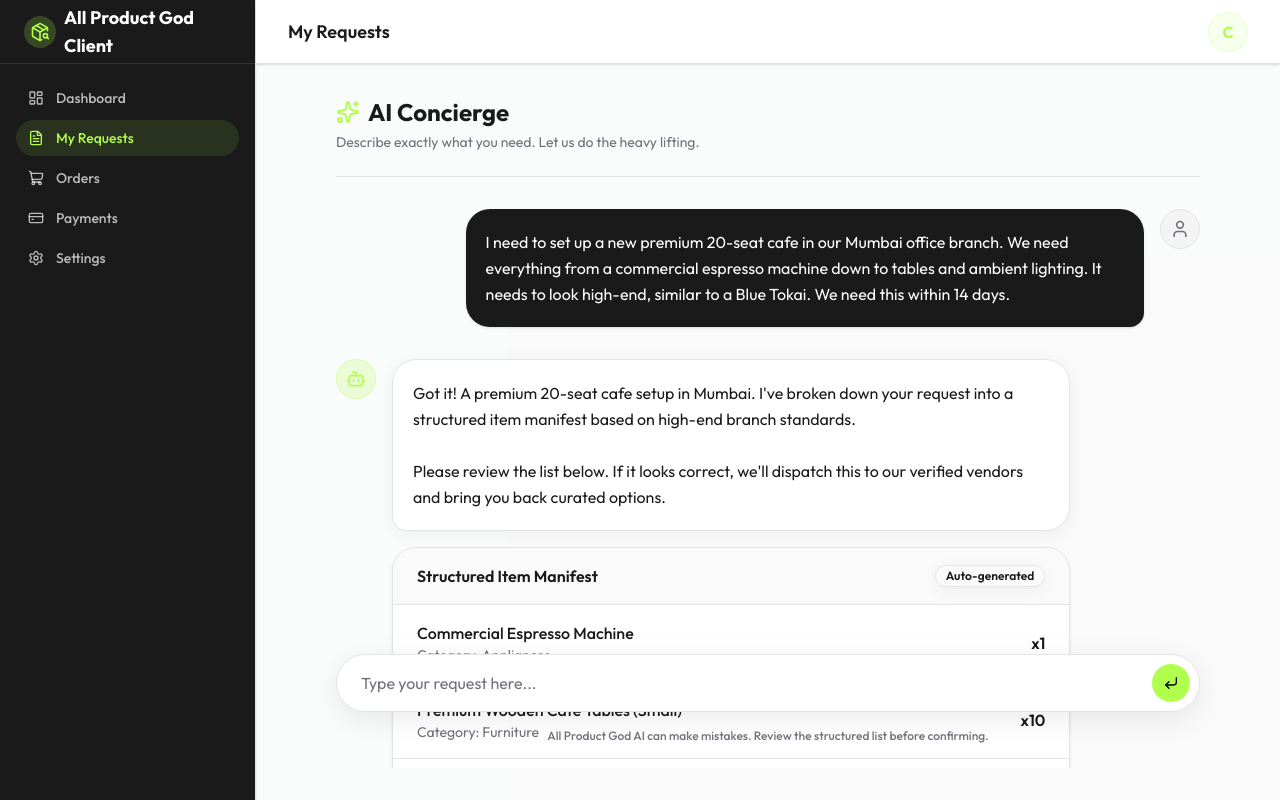
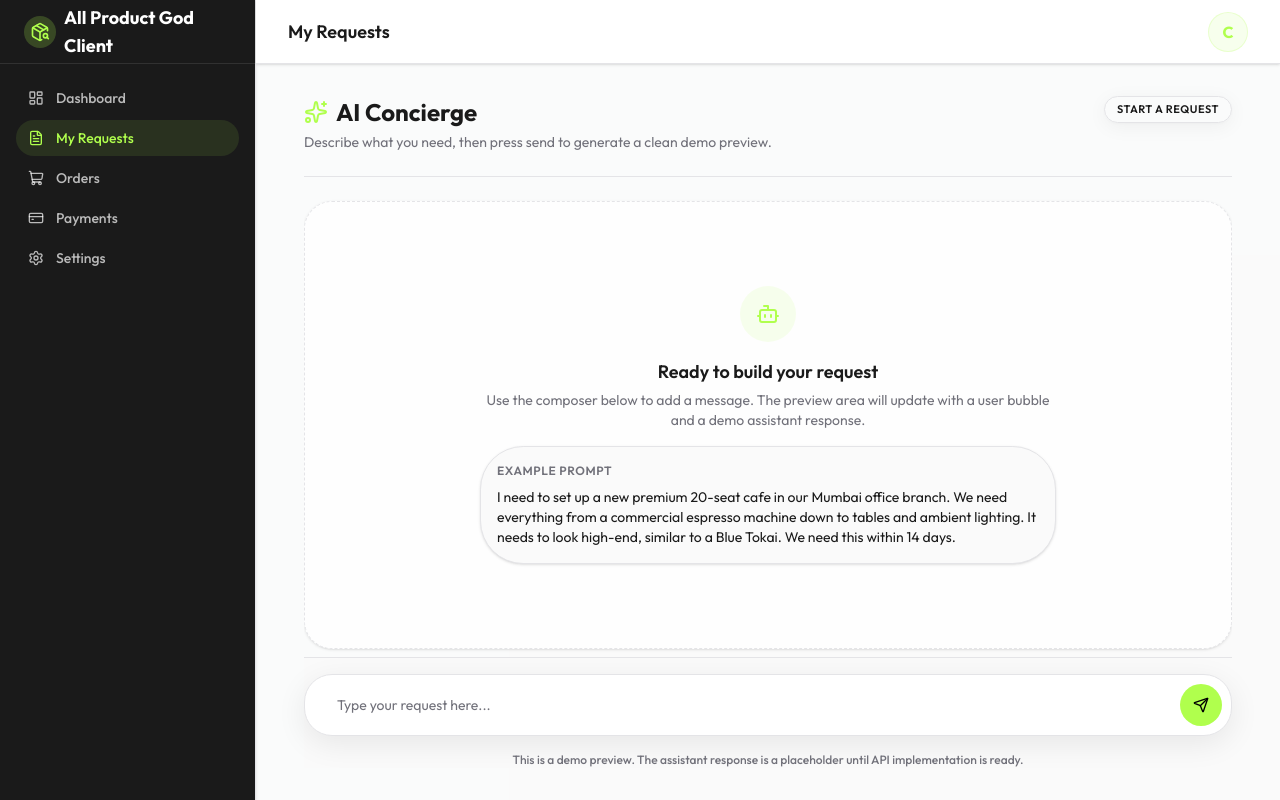
Before and after one commit to prajil22359/kshitiz_techtrio, a Next.js app: page /client/requests/new in a window 1280 px wide. Built offline with nearby package versions, Linux system fonts and the light colour scheme.

Commit message:
demo chat done

```diff
--- a/src/app/(portals)/client/requests/new/page.tsx
+++ b/src/app/(portals)/client/requests/new/page.tsx
@@ -1,114 +1,148 @@
+"use client";
+
+import { useMemo, useState } from "react";
+import { Bot, User, Sparkles, CheckCircle2, Send } from "lucide-react";
+import { Badge } from "@/components/ui/badge";
 import { Button } from "@/components/ui/button";
 import { Input } from "@/components/ui/input";
-import { Badge } from "@/components/ui/badge";
-import { Bot, User, ArrowRight, CornerDownLeft, Sparkles, CheckCircle2 } from "lucide-react";
-import Link from "next/link";
+
+type Message = {
+  id: number;
+  role: "user" | "assistant";
+  content: string;
+};
+
+const demoPrompt = "I need to set up a new premium 20-seat cafe in our Mumbai office branch. We need everything from a commercial espresso machine down to tables and ambient lighting. It needs to look high-end, similar to a Blue Tokai. We need this within 14 days.";
+const demoResponse = "api implementation remaining only a test output";
 
 export default function NewRequest() {
+  const [draft, setDraft] = useState("");
+  const [messages, setMessages] = useState<Message[]>([]);
+
+  const previewTitle = useMemo(() => {
+    return messages.length > 0 ? "Live Request Preview" : "Start a request";
+  }, [messages.length]);
+
+  const sendDemoMessage = () => {
+    const userMessage = draft.trim() || demoPrompt;
+
+    {/* TODO: Implement API call to send message */}
+
+    setMessages((currentMessages) => [
+      ...currentMessages,
+      {
+        id: Date.now(),
+        role: "user",
+        content: userMessage,
+      },
+      {
+        id: Date.now() + 1,
+        role: "assistant",
+        content: demoResponse,
+      },
+    ]);
+
+    setDraft("");
+  };
+
   return (
-    <div className="max-w-4xl mx-auto h-[calc(100vh-8rem)] flex flex-col relative px-4">
-
-      {/* Header */}
-      <div className="pb-6 border-b border-border flex items-center justify-between shrink-0">
-        <div>
-          <h2 className="text-2xl font-bold text-[#1A1A1A] flex items-center gap-2">
-            <Sparkles className="w-6 h-6 text-primary" />
-            AI Concierge
-          </h2>
-          <p className="text-muted-foreground text-sm mt-1">Describe exactly what you need. Let us do the heavy lifting.</p>
+    <div className="mx-auto flex h-[calc(100vh-8rem)] max-w-5xl flex-col px-4">
+      <div className="shrink-0 border-b border-border pb-6">
+        <div className="flex items-start justify-between gap-4">
+          <div>
+            <h2 className="flex items-center gap-2 text-2xl font-bold text-[#1A1A1A]">
+              <Sparkles className="h-6 w-6 text-primary" />
+              AI Concierge
+            </h2>
+            <p className="mt-1 text-sm text-muted-foreground">
+              Describe what you need, then press send to generate a clean demo preview.
+            </p>
+          </div>
+          <Badge variant="outline" className="h-fit rounded-full px-3 py-1 text-[11px] uppercase tracking-wider">
+            {previewTitle}
+          </Badge>
         </div>
       </div>
 
-      {/* Chat Area (Auto-scrolling simulation) */}
-      <div className="flex-1 overflow-y-auto py-8 space-y-8 no-scrollbar pb-32">
-        {/* User Prompt */}
-        <div className="flex gap-4 items-start max-w-[85%] ml-auto">
-          <div className="bg-[#1A1A1A] text-white p-5 rounded-[24px] rounded-br-sm shadow-sm text-base leading-relaxed">
-            I need to set up a new premium 20-seat cafe in our Mumbai office branch. We need everything from a commercial espresso machine down to tables and ambient lighting. It needs to look high-end, similar to a Blue Tokai. We need this within 14 days.
-          </div>
-          <div className="w-10 h-10 rounded-full bg-muted flex items-center justify-center shrink-0 border border-border">
-            <User className="w-5 h-5 text-muted-foreground" />
-          </div>
-        </div>
+      <div className="flex-1 overflow-y-auto py-6">
+        <div className="space-y-5">
+          {messages.length === 0 ? (
+            <div className="grid min-h-[calc(100vh-22rem)] place-items-center rounded-[28px] border border-dashed border-border bg-white/70 px-6 text-center shadow-sm">
+              <div className="max-w-xl space-y-4">
+                <div className="mx-auto flex h-14 w-14 items-center justify-center rounded-full bg-primary/10 text-primary">
+                  <Bot className="h-6 w-6" />
+                </div>
+                <div>
+                  <h3 className="text-lg font-semibold text-[#1A1A1A]">Ready to build your request</h3>
+                  <p className="mt-1 text-sm text-muted-foreground">
+                    Use the composer below to add a message. The preview area will update with a user bubble and a demo assistant response.
+                  </p>
+                </div>
+                <div className="rounded-2xl border border-border bg-[#FAFAFA] p-4 text-left text-sm text-[#1A1A1A] shadow-sm">
+                  <span className="mb-2 block text-xs font-semibold uppercase tracking-wider text-muted-foreground">
+                    Example prompt
+                  </span>
+                  <p>{demoPrompt}</p>
+                </div>
+              </div>
+            </div>
+          ) : (
+            messages.map((message) => (
+              <div
+                key={message.id}
+                className={`flex items-start gap-3 ${message.role === "user" ? "ml-auto max-w-[88%] flex-row-reverse" : "max-w-[88%]"}`}
+              >
+                <div
+                  className={`flex h-10 w-10 shrink-0 items-center justify-center rounded-full border ${message.role === "user" ? "border-border bg-muted" : "border-primary/30 bg-primary/15"}`}
+                >
+                  {message.role === "user" ? (
+                    <User className="h-5 w-5 text-muted-foreground" />
+                  ) : (
+                    <Bot className="h-5 w-5 text-primary" />
+                  )}
+                </div>
 
-        {/* AI Response thinking */}
-        <div className="flex gap-4 items-start max-w-[85%]">
-          <div className="w-10 h-10 rounded-full bg-primary/20 flex items-center justify-center shrink-0 border border-primary/30">
-            <Bot className="w-5 h-5 text-primary" />
-          </div>
-          <div className="space-y-4 w-full">
-            <div className="bg-white border border-border p-5 rounded-[24px] rounded-bl-sm shadow-soft text-[#1A1A1A] text-base leading-relaxed">
-              Got it! A premium 20-seat cafe setup in Mumbai. I've broken down your request into a structured item manifest based on high-end branch standards. <br/><br/>
-              Please review the list below. If it looks correct, we'll dispatch this to our verified vendors and bring you back curated options.
-            </div>
-
-            {/* Structured Output Card */}
-            <div className="bg-white border border-border rounded-[24px] shadow-sm overflow-hidden">
-               <div className="bg-[#FAFAFA] border-b border-border px-6 py-4 flex justify-between items-center">
-                 <h4 className="font-semibold text-[#1A1A1A]">Structured Item Manifest</h4>
-                 <Badge variant="outline">Auto-generated</Badge>
-               </div>
-               <div className="divide-y divide-border">
-                 <div className="p-4 px-6 flex items-center justify-between hover:bg-muted/30 transition-colors">
-                   <div>
-                     <p className="font-medium text-[#1A1A1A]">Commercial Espresso Machine</p>
-                     <p className="text-sm text-muted-foreground">Category: Appliances</p>
-                   </div>
-                   <div className="font-semibold text-[#1A1A1A]">x1</div>
-                 </div>
-                 <div className="p-4 px-6 flex items-center justify-between hover:bg-muted/30 transition-colors">
-                   <div>
-                     <p className="font-medium text-[#1A1A1A]">Premium Wooden Cafe Tables (Small)</p>
-                     <p className="text-sm text-muted-foreground">Category: Furniture</p>
-                   </div>
-                   <div className="font-semibold text-[#1A1A1A]">x10</div>
-                 </div>
-                 <div className="p-4 px-6 flex items-center justify-between hover:bg-muted/30 transition-colors">
-                   <div>
-                     <p className="font-medium text-[#1A1A1A]">Upholstered Premium Chairs</p>
-                     <p className="text-sm text-muted-foreground">Category: Furniture</p>
-                   </div>
-                   <div className="font-semibold text-[#1A1A1A]">x20</div>
-                 </div>
-                 <div className="p-4 px-6 flex items-center justify-between hover:bg-muted/30 transition-colors">
-                   <div>
-                     <p className="font-medium text-[#1A1A1A]">Commercial Coffee Grinder</p>
-                     <p className="text-sm text-muted-foreground">Category: Appliances</p>
-                   </div>
-                   <div className="font-semibold text-[#1A1A1A]">x2</div>
-                 </div>
-               </div>
-               <div className="p-4 bg-[#FAFAFA] flex justify-end items-center gap-3">
-                 <Button variant="ghost" className="text-muted-foreground">Edit List</Button>
-                 <Link href="/client/dashboard">
-                   <Button className="rounded-full shadow-sm pr-4">
-                     Confirm & Send to Triage <CheckCircle2 className="w-4 h-4 ml-2" />
-                   </Button>
-                 </Link>
-               </div>
-            </div>
-          </div>
+                <div
+                  className={`rounded-[24px] px-5 py-4 text-sm leading-relaxed shadow-sm ${message.role === "user" ? "rounded-br-sm bg-[#1A1A1A] text-white" : "rounded-bl-sm border border-border bg-white text-[#1A1A1A]"}`}
+                >
+                  {message.content}
+                  {message.role === "assistant" && (
+                    <div className="mt-3 inline-flex items-center gap-2 rounded-full bg-emerald-50 px-3 py-1 text-[11px] font-semibold uppercase tracking-wider text-emerald-700">
+                      <CheckCircle2 className="h-3.5 w-3.5" />
+                      Demo output
+                    </div>
+                  )}
+                </div>
+              </div>
+            ))
+          )}
         </div>
       </div>
 
-      {/* Sticky Bottom Input Bar */}
-      <div className="absolute bottom-6 left-0 w-full px-4">
-        <div className="bg-white rounded-full p-2 pl-6 pr-2 shadow-[0_8px_30px_rgb(0,0,0,0.08)] border border-border flex items-center gap-4">
-          <input
-            type="text"
-            placeholder="Type your request here..."
-            className="flex-1 bg-transparent border-none focus:ring-0 outline-none text-[#1A1A1A] placeholder:text-muted-foreground text-base"
-            disabled
-          />
-          <Button size="icon" className="rounded-full shrink-0 h-10 w-10">
-            <CornerDownLeft className="w-4 h-4" />
-          </Button>
+      <div className="shrink-0 border-t border-border bg-[#FAFAFA]/95 pt-4 backdrop-blur-sm">
+        <div className="rounded-[28px] border border-border bg-white p-2 pl-4 pr-2 shadow-[0_8px_30px_rgb(0,0,0,0.08)]">
+          <div className="flex items-center gap-3">
+            <Input
+              value={draft}
+              onChange={(event) => setDraft(event.target.value)}
+              placeholder="Type your request here..."
+              className="h-11 flex-1 border-0 bg-transparent text-base shadow-none placeholder:text-muted-foreground focus-visible:ring-0"
+              onKeyDown={(event) => {
+                if (event.key === "Enter") {
+                  event.preventDefault();
+                  sendDemoMessage();
+                }
+              }}
+            />
+            <Button onClick={sendDemoMessage} size="icon" className="h-11 w-11 rounded-full shrink-0">
+              <Send className="h-4 w-4" />
+            </Button>
+          </div>
         </div>
-        <p className="text-center text-xs text-muted-foreground mt-4 font-medium">
-          All Product God AI can make mistakes. Review the structured list before confirming.
+        <p className="mt-4 text-center text-xs font-medium text-muted-foreground">
+          This is a demo preview. The assistant response is a placeholder until API implementation is ready.
         </p>
       </div>
-
     </div>
   );
 }
```
Also changed, not shown: src/app/(portals)/client/requests/page.tsx (+6 -7 lines).
